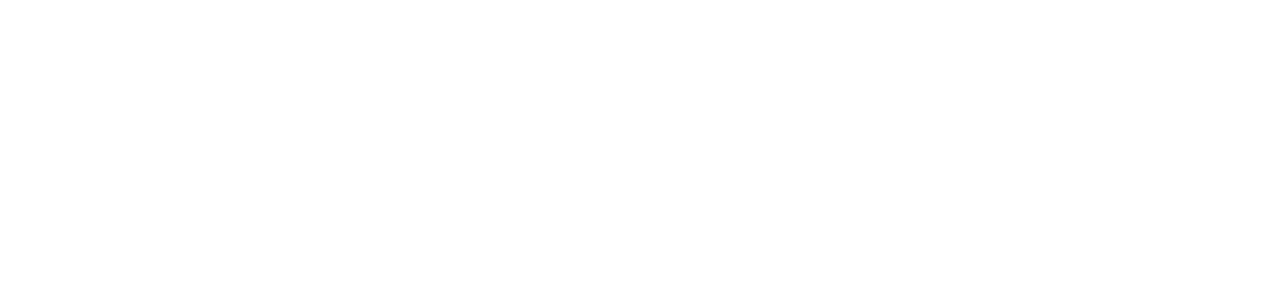
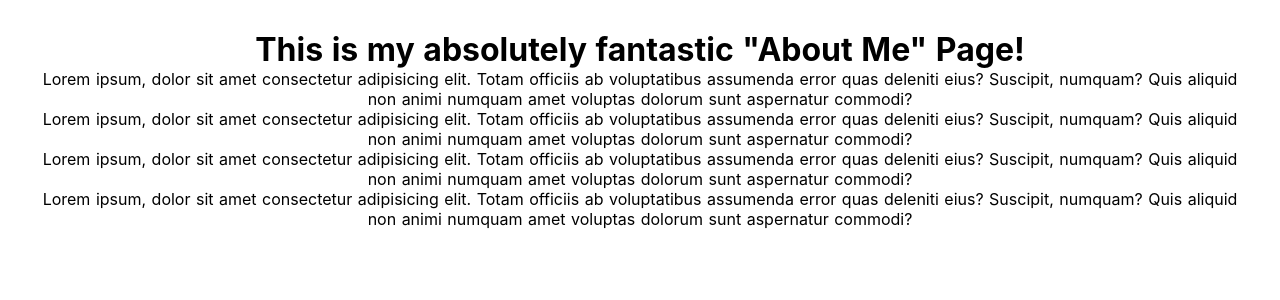
Before and after one commit to jnawaz/nuxt-course-udemy, a Nuxt app in the folder my-first-nuxt-app/: page /about in a window 1280 px wide. Before the commit this address had no page. Shown: the top 300 px of the page. Built offline with nearby package versions, Linux system fonts and the light colour scheme.

Commit message:
Added structure
About page, admin and posts structure.

```diff
--- /dev/null
+++ b/my-first-nuxt-app/pages/about/index.vue
@@ -0,0 +1,16 @@
+<template>
+  <div class="about-page">
+    <h1>This is my absolutely fantastic "About Me" Page!</h1>
+    <p>Lorem ipsum, dolor sit amet consectetur adipisicing elit. Totam officiis ab voluptatibus assumenda error quas deleniti eius? Suscipit, numquam? Quis aliquid non animi numquam amet voluptas dolorum sunt aspernatur commodi?</p>
+    <p>Lorem ipsum, dolor sit amet consectetur adipisicing elit. Totam officiis ab voluptatibus assumenda error quas deleniti eius? Suscipit, numquam? Quis aliquid non animi numquam amet voluptas dolorum sunt aspernatur commodi?</p>
+    <p>Lorem ipsum, dolor sit amet consectetur adipisicing elit. Totam officiis ab voluptatibus assumenda error quas deleniti eius? Suscipit, numquam? Quis aliquid non animi numquam amet voluptas dolorum sunt aspernatur commodi?</p>
+    <p>Lorem ipsum, dolor sit amet consectetur adipisicing elit. Totam officiis ab voluptatibus assumenda error quas deleniti eius? Suscipit, numquam? Quis aliquid non animi numquam amet voluptas dolorum sunt aspernatur commodi?</p>
+  </div>
+</template>
+
+<style scoped>
+.about-page {
+  text-align: center;
+  padding: 30px;
+}
+</style>
```
